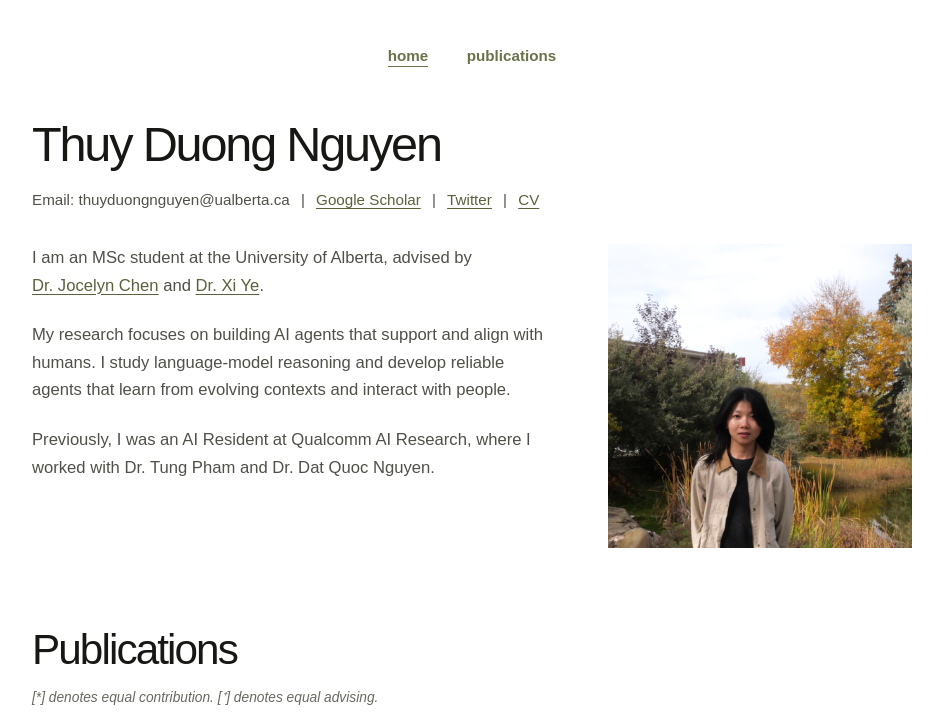
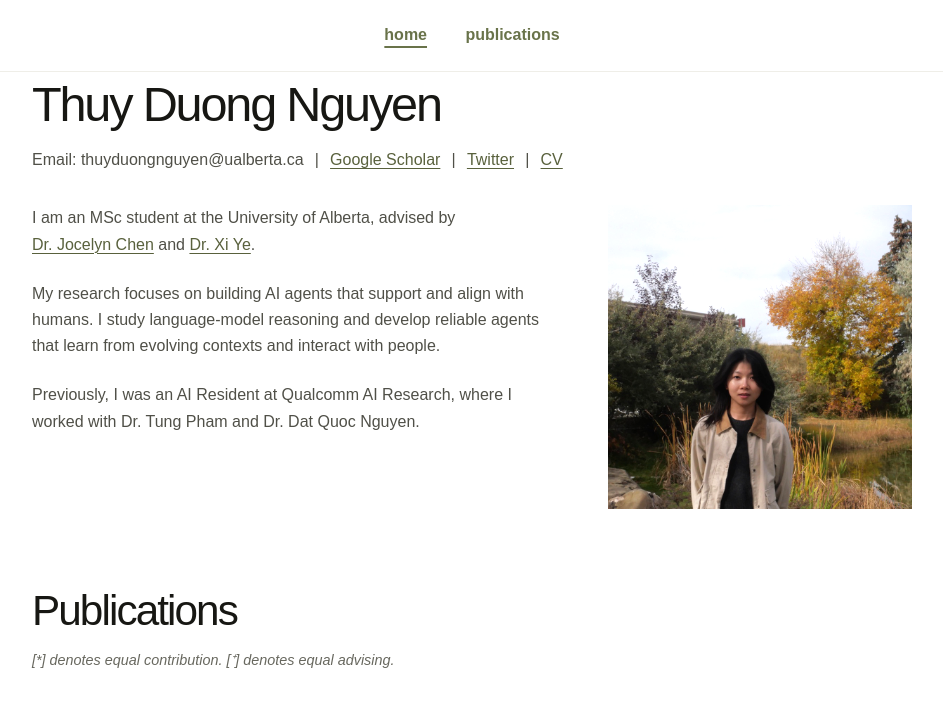
Before and after one commit to mi-do-ri/mi-do-ri.github.io, a plain HTML site: page index.html in a window 1280 px wide. Shown: the top 717 px of the page, without its empty margins (168-1111 px from the left). Drawn offline with Linux system fonts and the light colour scheme; a web font is replaced by a local one.

Commit message:
Refine navigation and typography styles

```diff
--- a/styles.css
+++ b/styles.css
@@ -7,6 +7,7 @@
   --olive-soft: #eef0e4;
   --sand: #f3eee5;
   --line: #e8e7df;
+  --body-text-size: 1rem;
   --font: "Google Sans Flex", "Google Sans", Arial, sans-serif;
 }
 
@@ -23,7 +24,7 @@ body {
   background: var(--paper);
   color: var(--body);
   font-family: var(--font);
-  font-size: 1rem;
+  font-size: var(--body-text-size);
   font-weight: 400;
   line-height: 1.65;
   -webkit-font-smoothing: antialiased;
@@ -40,7 +41,7 @@ a:focus-visible {
 
 .skip-link {
   position: fixed;
-  z-index: 10;
+  z-index: 30;
   top: 1rem;
   left: 1rem;
   padding: 0.55rem 0.8rem;
@@ -59,10 +60,17 @@ a:focus-visible {
 }
 
 .site-header {
+  position: sticky;
+  z-index: 20;
+  top: 0;
   display: flex;
-  min-height: 7rem;
-  padding-block: 1.5rem;
+  min-height: 4.5rem;
+  padding-block: 0.9rem;
   align-items: center;
+  border-bottom: 1px solid rgb(232 231 223 / 70%);
+  background: rgb(255 255 255 / 92%);
+  -webkit-backdrop-filter: blur(12px);
+  backdrop-filter: blur(12px);
   justify-content: center;
 }
 
@@ -82,7 +90,7 @@ nav ul {
 nav a {
   padding-bottom: 0.16rem;
   color: var(--olive);
-  font-size: 0.95rem;
+  font-size: inherit;
   font-weight: 650;
   text-decoration: none;
   text-transform: lowercase;
@@ -94,7 +102,9 @@ nav a:hover {
 
 nav a.active {
   color: var(--olive);
-  border-bottom: 1px solid currentColor;
+  text-decoration-line: underline;
+  text-decoration-thickness: 1.5px;
+  text-underline-offset: 0.35em;
 }
 
 main {
@@ -104,6 +114,7 @@ main {
 
 main section {
   margin-bottom: 4.5rem;
+  scroll-margin-top: 5.5rem;
 }
 
 .introduction {
@@ -152,7 +163,7 @@ p {
 .intro-copy {
   display: grid;
   align-items: start;
-  font-size: clamp(1rem, 1.3vw, 1.12rem);
+  font-size: inherit;
   grid-template-columns: minmax(0, 1fr) clamp(15rem, 28vw, 19rem);
   gap: clamp(2rem, 4vw, 3.75rem);
 }
@@ -177,7 +188,7 @@ p {
   width: 185%;
   max-width: none;
   height: auto;
-  filter: brightness(1.2);
+  filter: brightness(1.22);
   transform: translateX(-14%);
 }
 
@@ -186,7 +197,7 @@ p {
   margin-bottom: 2rem;
   padding: 0;
   flex-wrap: wrap;
-  font-size: 0.95rem;
+  font-size: inherit;
   gap: 0.5rem 0;
   list-style: none;
 }
@@ -221,7 +232,7 @@ main a:hover {
 .section-note {
   margin-bottom: 3rem;
   color: #68685f;
-  font-size: 0.86rem;
+  font-size: 0.9rem;
   font-style: italic;
 }
 
@@ -272,7 +283,7 @@ main a:hover {
 .site-footer {
   padding: 2rem 0 3rem;
   color: #68685f;
-  font-size: 0.78rem;
+  font-size: inherit;
 }
 
 .site-footer p {
@@ -286,7 +297,7 @@ main a:hover {
 
   .site-header {
     min-height: auto;
-    padding: 1.5rem 0 2.25rem;
+    padding: 0.85rem 0;
   }
 
   nav ul {
@@ -305,25 +316,17 @@ main a:hover {
 }
 
 @media (max-width: 600px) {
-  body {
-    font-size: 0.95rem;
-  }
-
   .page-shell {
     width: min(100% - 1.5rem, 92rem);
   }
 
   .site-header {
-    padding: 1.25rem 0 2rem;
+    padding: 0.75rem 0;
   }
 
   nav ul {
     justify-content: center;
     gap: 0.7rem;
-  }
-
-  nav a {
-    font-size: 0.9rem;
   }
 
   main section {
```
